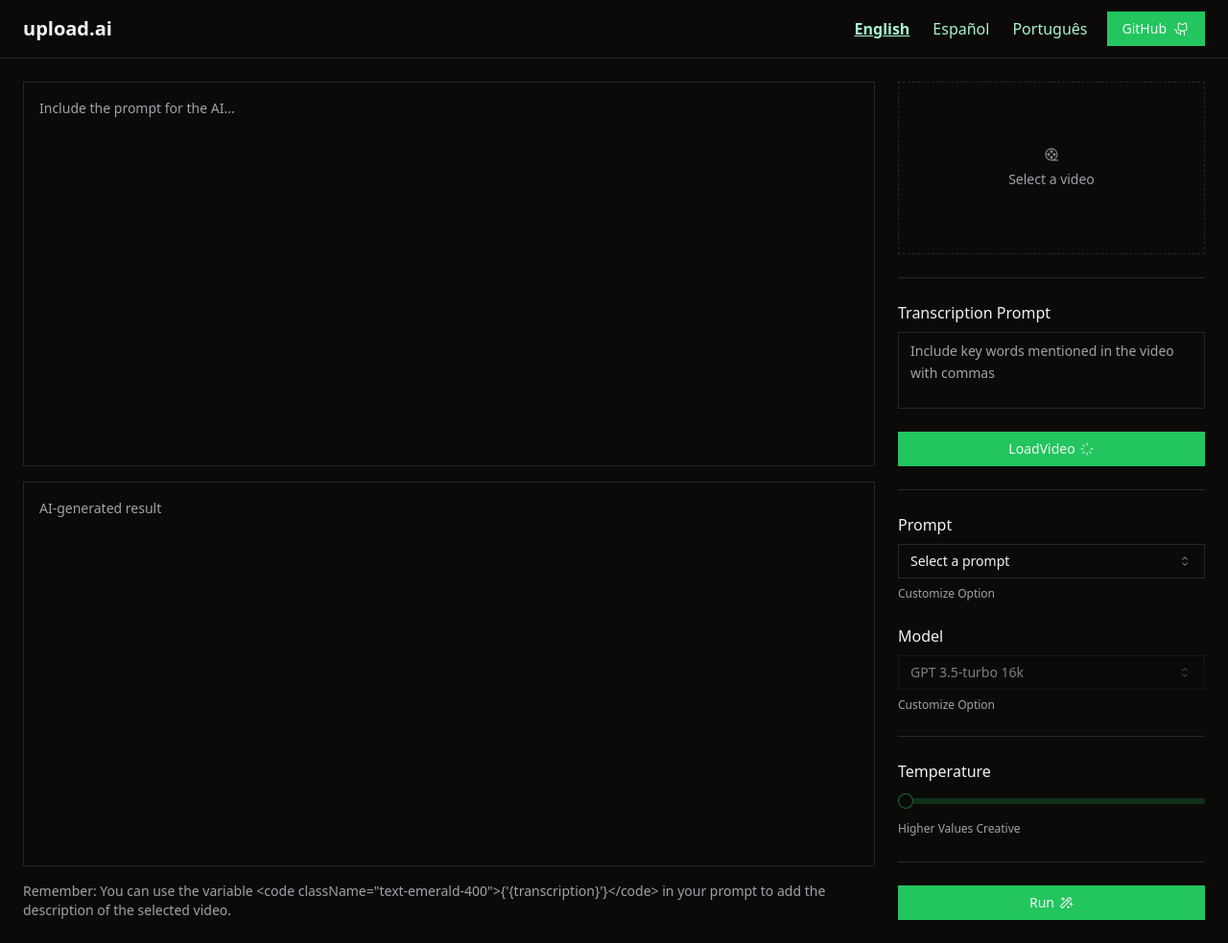
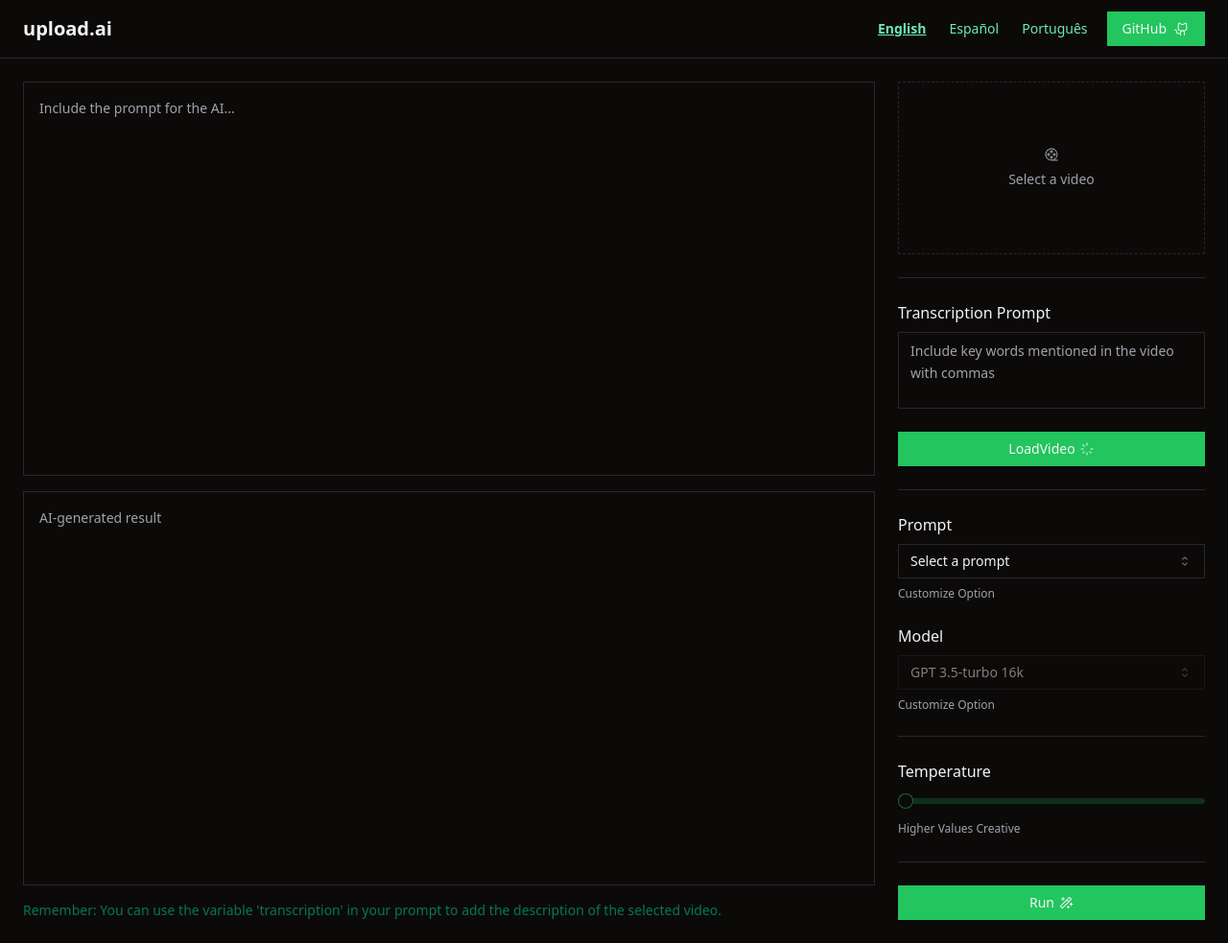
Before and after one commit to LucasAnselmoSilva12345/upload-ai-nlw, a React (Vite) app: page / in a window 1280 px wide. Shown: the whole page at 96% size. Built offline with nearby package versions, Linux system fonts and the light colour scheme.

Commit message:
Feat: Change Translation Key Feat: Language Switcher component
Signed-off-by: LucasAnselmoSilva12345 <lucasanselmodasilva02@gmail.com>

```diff
--- a/src/App.tsx
+++ b/src/App.tsx
@@ -51,9 +51,7 @@ export function App() {
             />
           </div>
 
-          <p className="text-sm text-muted-foreground">
-            {t('reminder_message')}
-          </p>
+          <p className="text-sm text-emerald-700">{t('ReminderMessage')}</p>
         </section>
 
         <aside className="w-80 space-y-6">
--- a/src/components/LanguageSwitcher/LanguageSwitcher.tsx
+++ b/src/components/LanguageSwitcher/LanguageSwitcher.tsx
@@ -1,49 +1,48 @@
-import { useTranslation } from "react-i18next"
+import { useTranslation } from 'react-i18next';
+import { Button } from '../ui/button';
 
 const languageOptions = [
   {
     name: 'English',
-    value: 'en'
+    value: 'en',
   },
   {
     name: 'Español',
-    value: 'es'
+    value: 'es',
   },
   {
     name: 'Português',
-    value: 'ptBR'
-  }
-]
+    value: 'ptBR',
+  },
+];
 
 export function LanguageSwitcher() {
-
-  const { i18n } = useTranslation()
+  const { i18n } = useTranslation();
 
   return (
     <div className="flex items-center justify-center gap-2">
       {languageOptions.map((languageOption) => (
-        <button
+        <Button
+          variant={'outline'}
           key={languageOption.value}
           onClick={() => {
-            i18n.changeLanguage(languageOption.value)
+            i18n.changeLanguage(languageOption.value);
           }}
           className="bg-none border-none px-2"
         >
-
           <span
             style={{
               fontWeight:
                 i18n.language === languageOption.value ? 'bold' : 'normal',
               textDecoration:
-                i18n.language === languageOption.value ? 'underline' : 'none'
+                i18n.language === languageOption.value ? 'underline' : 'none',
             }}
-            className="text-emerald-200 hover:opacity-70"
+            className="text-emerald-300 hover:opacity-70"
           >
             {languageOption.name}
           </span>
-
-        </button>
+        </Button>
       ))}
     </div>
-  )
+  );
 }
--- a/src/i18n/translations/en.json
+++ b/src/i18n/translations/en.json
@@ -2,7 +2,7 @@
   "translation": {
     "textAreaIncludePrompt": "Include the prompt for the AI...",
     "textAreaResultPrompt": "AI-generated result",
-    "reminder_message": "Remember: You can use the variable <code className=\"text-emerald-400\">{'{transcription}'}</code> in your prompt to add the description of the selected video.",
+    "ReminderMessage": "Remember: You can use the variable 'transcription' in your prompt to add the description of the selected video.",
     "SelectedUploadVideo": "Select a video",
     "TranscriptionPrompt": "Transcription Prompt",
     "keywords": "Include key words mentioned in the video with commas",
--- a/src/i18n/translations/es.json
+++ b/src/i18n/translations/es.json
@@ -2,7 +2,7 @@
   "translation": {
     "textAreaIncludePrompt": "Incluye el prompt para la IA...",
     "textAreaResultPrompt": "Resultado generado por la IA",
-    "reminder_message": "Recuerda: Puedes usar la variable <code className=\"text-emerald-400\">{'{transcription}'}</code> en tu prompt para agregar la descripción del video seleccionado.",
+    "ReminderMessage": "Recuerda: Puedes usar la variable 'transcription' en tu prompt para agregar la descripción del video seleccionado.",
     "SelectedUploadVideo": "Selecciona un video",
     "TranscriptionPrompt": "Prompt de Transcripción",
     "keywords": "Incluye las palabras clave mencionadas en el vídeo con comas.",
--- a/src/i18n/translations/pt_BR.json
+++ b/src/i18n/translations/pt_BR.json
@@ -2,7 +2,7 @@
   "translation": {
     "textAreaIncludePrompt": "Inclua o prompt para a IA...",
     "textAreaResultPrompt": "Resultado gerado pela IA",
-    "reminder_message": "Lembre-se: Você pode utilizar a variável <code className=\"text-emerald-400\">{'{transcription}'}</code> no seu prompt para adicionar a descrição do vídeo selecionado.",
+    "ReminderMessage": "Lembre-se: Você pode utilizar a variável 'transcription' no seu prompt para adicionar a descrição do vídeo selecionado.",
     "SelectedUploadVideo": "Selecione um vídeo",
     "TranscriptionPrompt": "Prompt de transcrição",
     "keywords": "Inclua palavras chaves mencionadas no vídeo por virgulas",
```
